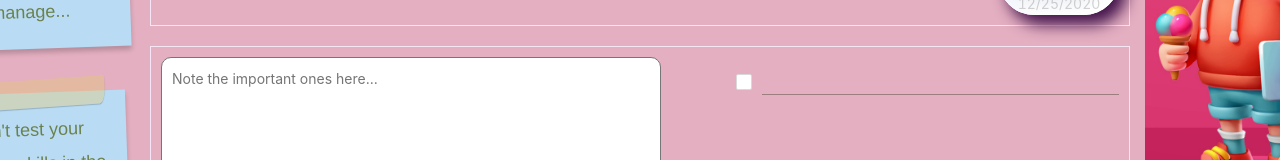
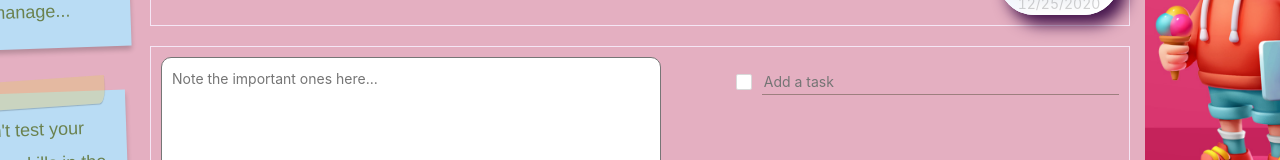
Before and after one commit to karthick3018/wfh-mate, a React (Create React App) app: page / in a window 1280 px wide. Shown: the part 154-314 px from the top of the page. Built offline with nearby package versions, Linux system fonts and the light colour scheme.

Commit message:
todo placeholder

```diff
--- a/src/uiElements/todo.js
+++ b/src/uiElements/todo.js
@@ -46,7 +46,13 @@ const TodoElement = () => {
         return(
          <div className="todo-elements" key={eachTodoItems?.id}>
           <Checkbox className="todo-checkbox" onChange={()=>handleCheckBoxChange(i)} checked={eachTodoItems?.completed} />
-          <input autoFocus className="todo-input" onKeyDown={(e)=>handleKeyPress(e,i)} onChange={(e)=>handleTextChange(e,i)} value={eachTodoItems?.todoText}/>
+          <input
+           autoFocus
+           className="todo-input"
+           placeholder ={i===0?'Add a task':''}
+           onKeyDown={(e)=>handleKeyPress(e,i)}
+           onChange={(e)=>handleTextChange(e,i)}
+           value={eachTodoItems?.todoText}/>
          </div>
         )
       })}
```
